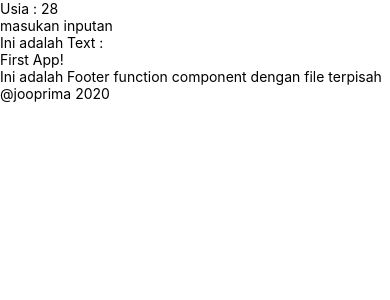
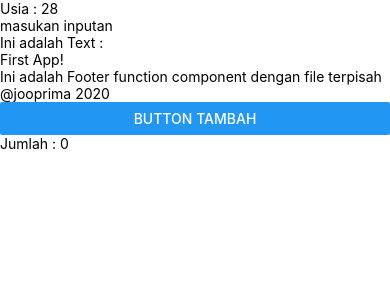
Before and after one commit to jooprima/hello_react_native, a React Native app: screen / in a window 390 px wide. Shown: the top 300 px of the page. Built offline with nearby package versions, Linux system fonts and the light colour scheme.

Commit message:
handling touches

```diff
--- a/App.js
+++ b/App.js
@@ -7,11 +7,24 @@
  */
 
 import React, {Component} from 'react';
-import {View, Text, StatusBar} from 'react-native';
+import {View, Text, StatusBar, Button, Alert} from 'react-native';
 import Header from './Header';
 import Footer from './Footer';
 
 export default class App extends Component {
+  constructor() {
+    super();
+    this.state = {
+      jumlah: 0,
+    };
+  }
+
+  handleTambah = () => {
+    this.setState({
+      jumlah: this.state.jumlah + 1,
+    });
+  };
+
   render() {
     return (
       <>
@@ -20,6 +33,8 @@ export default class App extends Component {
           <Header usia="Usia : 28" />
           <Text>First App!</Text>
           <Footer tahun="2020" />
+          <Button title="Button Tambah" onPress={this.handleTambah} />
+          <Text>Jumlah : {this.state.jumlah}</Text>
         </View>
       </>
     );
```
